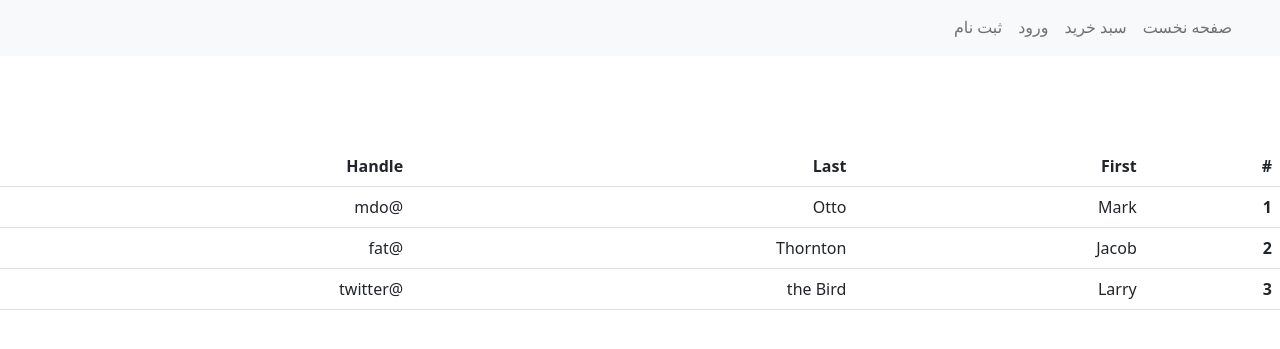
After one commit to MRKazemnejad/django_online_employee_report, a Django app: page /cart/ in a window 1280 px wide. The commit adds this page. Shown: the top 349 px of the page. Run offline with Django 4.2, Linux system fonts and the light colour scheme; some web fonts are replaced.

Commit message:
add cart template & view

```diff
--- /dev/null
+++ b/shop/templates/shop/cart.html
@@ -0,0 +1,34 @@
+{% extends 'base.html' %}
+
+{% block content %}
+<table class="table">
+  <thead>
+    <tr>
+      <th scope="col">#</th>
+      <th scope="col">First</th>
+      <th scope="col">Last</th>
+      <th scope="col">Handle</th>
+    </tr>
+  </thead>
+  <tbody>
+    <tr>
+      <th scope="row">1</th>
+      <td>Mark</td>
+      <td>Otto</td>
+      <td>@mdo</td>
+    </tr>
+    <tr>
+      <th scope="row">2</th>
+      <td>Jacob</td>
+      <td>Thornton</td>
+      <td>@fat</td>
+    </tr>
+    <tr>
+      <th scope="row">3</th>
+      <td>Larry</td>
+      <td>the Bird</td>
+      <td>@twitter</td>
+    </tr>
+  </tbody>
+</table>
+{% endblock %}
--- a/shop/urls.py
+++ b/shop/urls.py
@@ -8,4 +8,5 @@ urlpatterns=[
     path('', views.UserHomeView.as_view(), name='home'),
     path('workshop/', views.ProductView.as_view(), name='workshop'),
     path('product_details/<slug:slug>', views.ProductDetailView.as_view(), name='details'),
+    path('cart/',views.CartView.as_view(),name='cart'),
 ]
--- a/shop/views.py
+++ b/shop/views.py
@@ -18,3 +18,10 @@ class ProductDetailView(View):
     def get(self,request,slug):
         product=get_object_or_404(Product,slug=slug)
         return render(request,'shop/product_details.html',{'product':product})
+
+
+class CartView(View):
+    def get(self,request):
+        return render(request,'shop/cart.html')
+    def post(self,request):
+        pass
--- a/templates/inc/navbar.html
+++ b/templates/inc/navbar.html
@@ -4,7 +4,9 @@
         <li class="nav-item">
             <a class="nav-link " aria-current="page" href="{% url 'shop:home' %}">صفحه نخست</a>
         </li>
-
+        <li class="nav-item">
+            <a class="nav-link" href="{% url 'shop:cart' %}">سبد خرید</a>
+        </li>
 
         {% if request.user.is_authenticated %}
             <li class="nav-item">
```
